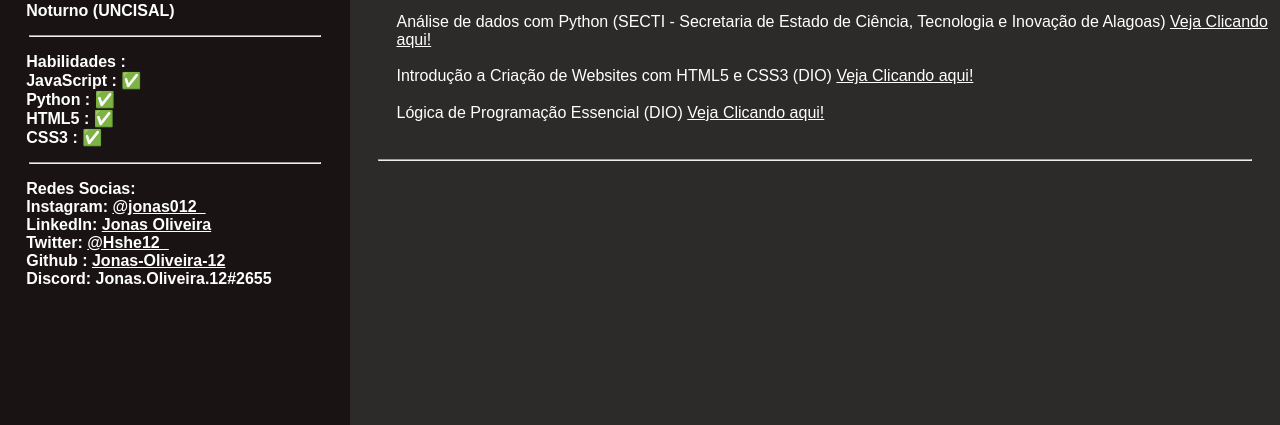
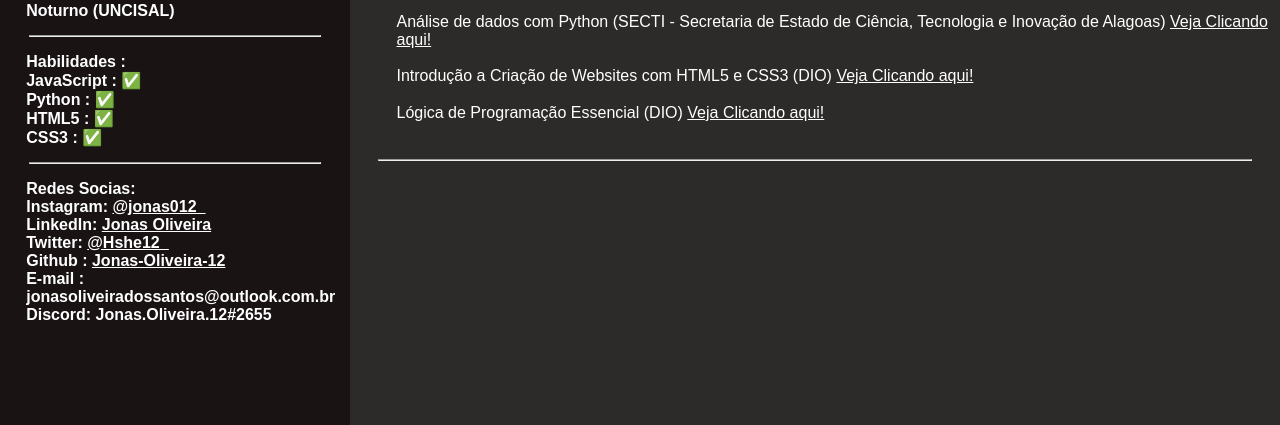
Before and after one commit to Jonas-Oliveira-12/Jonas-web-site, a plain HTML site: page index.html in a window 1280 px wide. Shown: the part 375-800 px from the top of the page. Drawn offline with Linux system fonts and the light colour scheme.

Commit message:
adicionado e-mail
adicionado o e-mail na área das redes socias

```diff
--- a/index.html
+++ b/index.html
@@ -43,6 +43,7 @@
                 LinkedIn: <a href="https://www.linkedin.com/in/jonas-oliveira-287545257/" target="_blank">Jonas Oliveira</a><br>
                 Twitter: <a href="https://twitter.com/Hshe12_" target="_blank">@Hshe12_</a><br>
                 Github : <a href="https://github.com/Jonas-Oliveira-12" target="_blank">Jonas-Oliveira-12</a><br>
+                E-mail : jonasoliveiradossantos@outlook.com.br<br>
                 Discord: Jonas.Oliveira.12#2655<br>
             </p>
             </strong>
```
